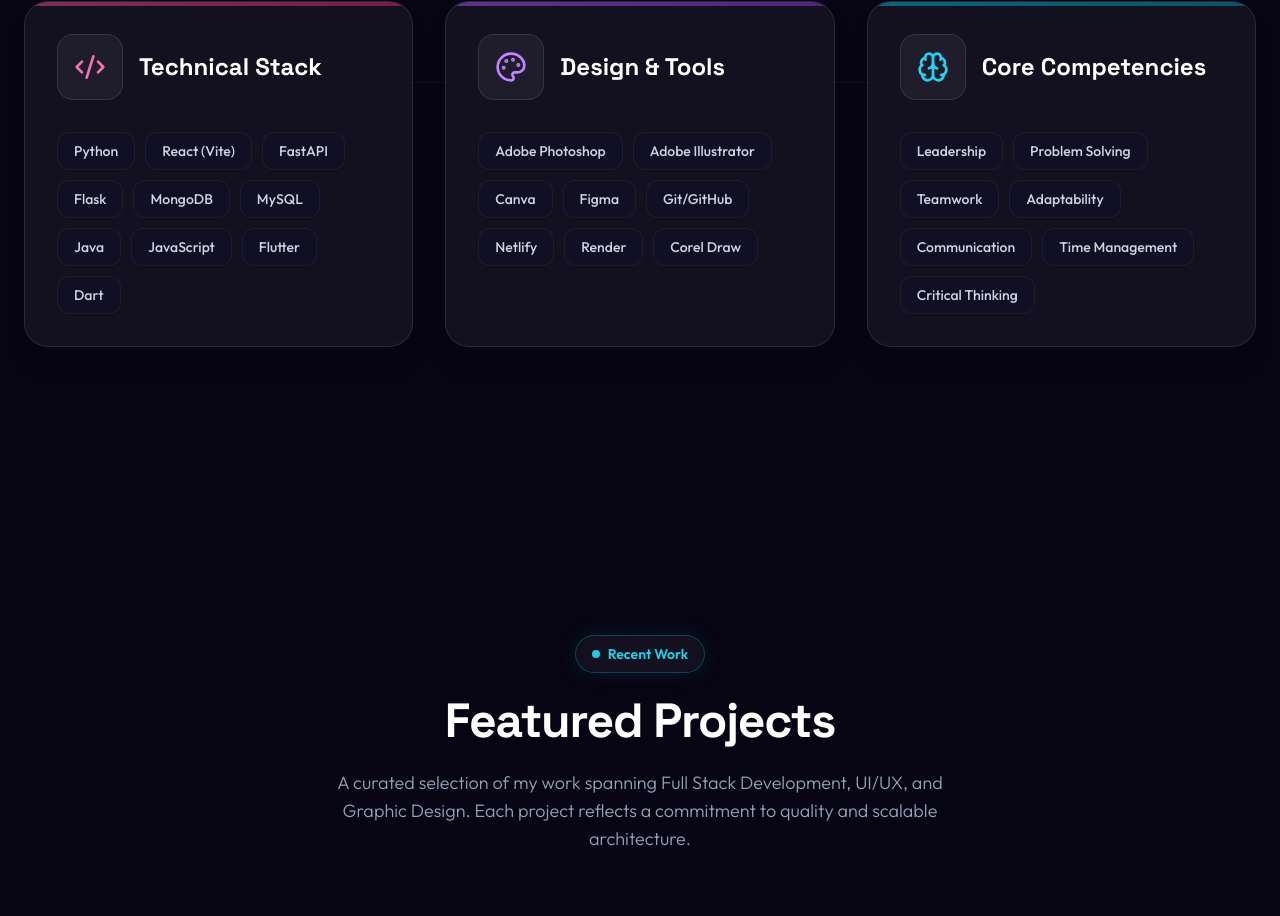
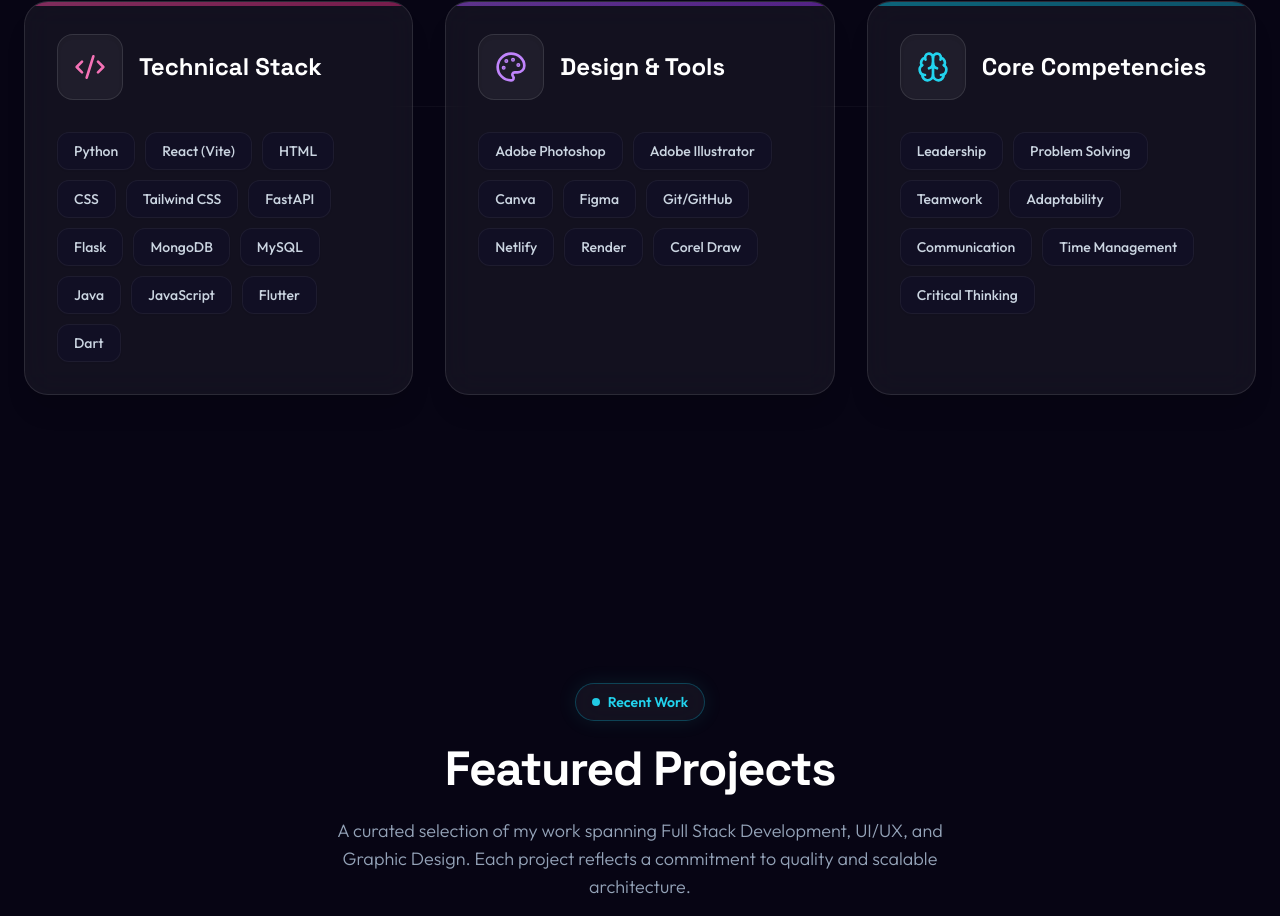
Before and after one commit to mspurushothama2011/portfolio, a React (Vite) app: page / in a window 1280 px wide. Shown: the part 1353-2269 px from the top of the page. Built offline with nearby package versions, Linux system fonts and the light colour scheme.

Commit message:
feat: add ScrollToTop, update skills, profile image, hero text

```diff
--- a/src/components/Skills.jsx
+++ b/src/components/Skills.jsx
@@ -7,7 +7,7 @@
     {
       title: "Technical Stack",
       icon: <Code2 className="w-8 h-8 text-primary-400 group-hover:scale-110 transition-transform duration-500" />,
-      skills: ["Python", "React (Vite)", "FastAPI", "Flask", "MongoDB", "MySQL", "Java", "JavaScript", "Flutter", "Dart"],
+      skills: ["Python", "React (Vite)", "HTML", "CSS", "Tailwind CSS", "FastAPI", "Flask", "MongoDB", "MySQL", "Java", "JavaScript", "Flutter", "Dart"],
       color: "from-primary-500 to-primary-600"
     },
     {
```
